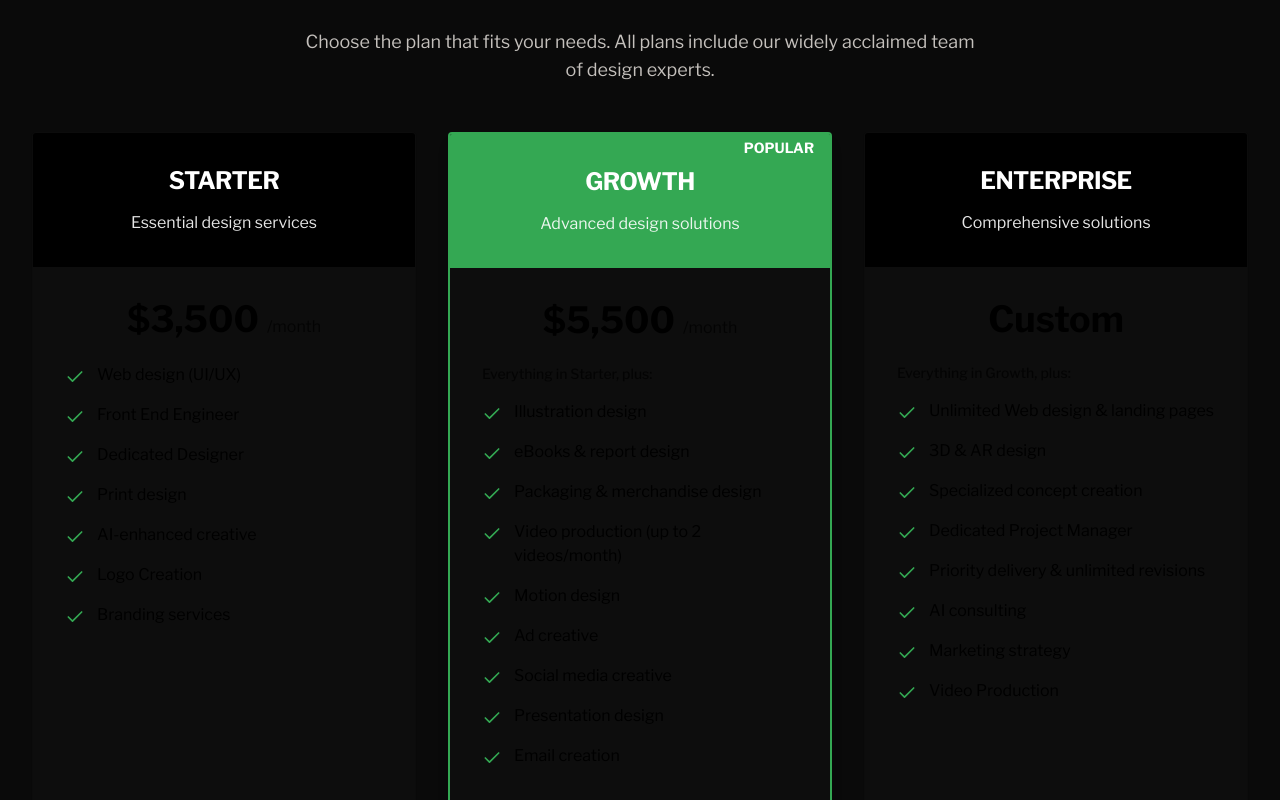
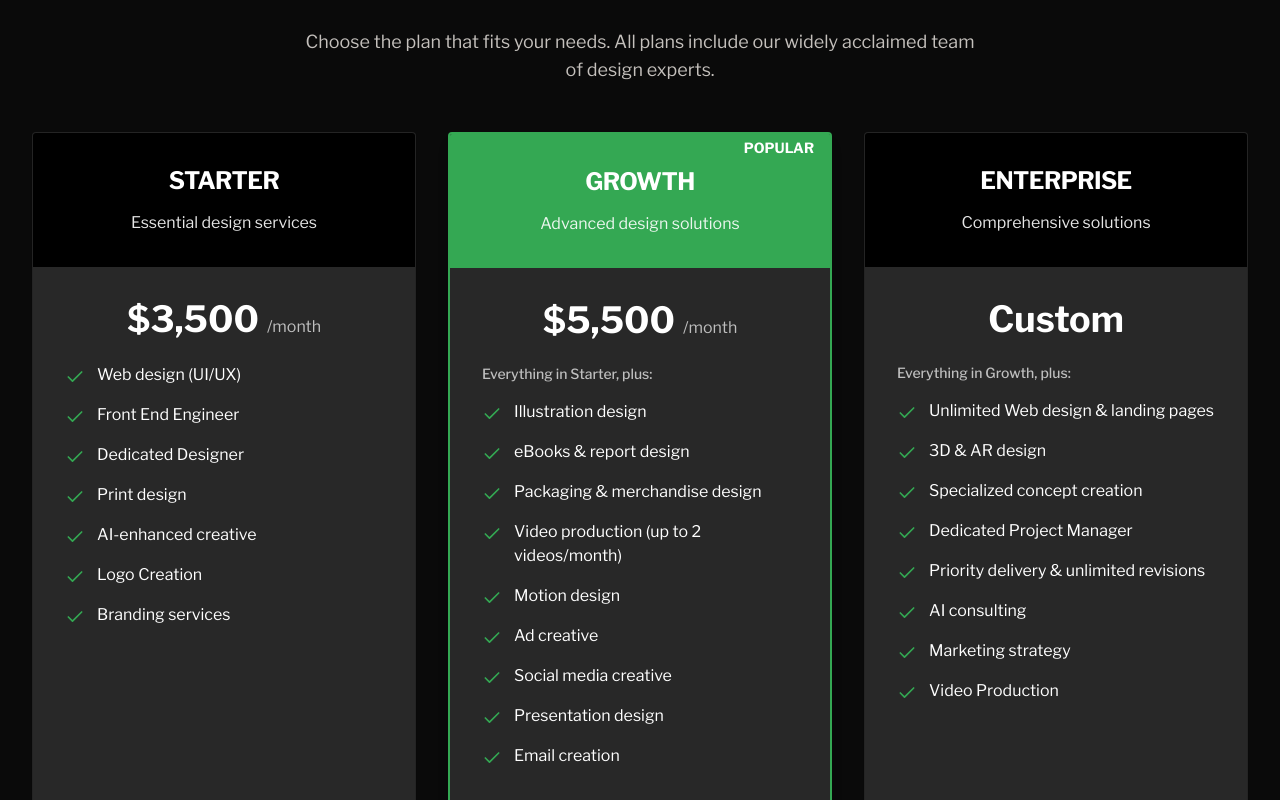
Before and after one commit to hanzoai/agency, a React (Vite) app: page / in a window 1280 px wide. Shown: the part 5580-6380 px from the top of the page. Built offline with nearby package versions, Linux system fonts and the light colour scheme.

Commit message:
Set dark grey card background
Updates the card background color to dark grey.

```diff
--- a/src/components/Pricing.tsx
+++ b/src/components/Pricing.tsx
@@ -52,7 +52,7 @@ const Pricing = () => {
 
         <div className="grid md:grid-cols-3 gap-8 reveal-slide-up">
           {/* Starter Plan */}
-          <Card className="border border-black/10 overflow-hidden flex flex-col h-full">
+          <Card className="border border-black/10 overflow-hidden flex flex-col h-full bg-beige-200">
             <CardHeader className="bg-black p-8 text-white text-center">
               <h3 className="text-2xl font-bold mb-2 uppercase">Starter</h3>
               <p className="opacity-90">Essential design services</p>
@@ -60,15 +60,15 @@ const Pricing = () => {
 
             <CardContent className="p-8 flex-grow">
               <div className="flex justify-center items-baseline mb-6">
-                <span className="text-4xl font-bold text-black">$3,500</span>
-                <span className="ml-2 text-black/70">/month</span>
+                <span className="text-4xl font-bold text-white">$3,500</span>
+                <span className="ml-2 text-white/70">/month</span>
               </div>
 
               <ul className="space-y-4 mb-8">
                 {starterFeatures.map((feature, index) => (
                   <li key={index} className="flex items-start">
                     <Check size={20} className="text-accent mr-3 mt-1 flex-shrink-0" />
-                    <span className="text-black">{feature}</span>
+                    <span className="text-white">{feature}</span>
                   </li>
                 ))}
               </ul>
@@ -86,7 +86,7 @@ const Pricing = () => {
           </Card>
 
           {/* Growth Plan */}
-          <Card className="border-2 border-accent overflow-hidden flex flex-col h-full shadow-lg relative">
+          <Card className="border-2 border-accent overflow-hidden flex flex-col h-full shadow-lg relative bg-beige-200">
             <div className="absolute top-0 right-0 bg-accent text-white px-4 py-1 text-sm font-bold">
               POPULAR
             </div>
@@ -97,17 +97,17 @@ const Pricing = () => {
 
             <CardContent className="p-8 flex-grow">
               <div className="flex justify-center items-baseline mb-6">
-                <span className="text-4xl font-bold text-black">$5,500</span>
-                <span className="ml-2 text-black/70">/month</span>
+                <span className="text-4xl font-bold text-white">$5,500</span>
+                <span className="ml-2 text-white/70">/month</span>
               </div>
 
-              <p className="text-sm text-black/70 mb-4 font-medium">Everything in Starter, plus:</p>
+              <p className="text-sm text-white/70 mb-4 font-medium">Everything in Starter, plus:</p>
 
               <ul className="space-y-4 mb-8">
                 {growthFeatures.map((feature, index) => (
                   <li key={index} className="flex items-start">
                     <Check size={20} className="text-accent mr-3 mt-1 flex-shrink-0" />
-                    <span className="text-black">{feature}</span>
+                    <span className="text-white">{feature}</span>
                   </li>
                 ))}
               </ul>
@@ -125,7 +125,7 @@ const Pricing = () => {
           </Card>
 
           {/* Enterprise Plan */}
-          <Card className="border border-black/10 overflow-hidden flex flex-col h-full">
+          <Card className="border border-black/10 overflow-hidden flex flex-col h-full bg-beige-200">
             <CardHeader className="bg-black p-8 text-white text-center">
               <h3 className="text-2xl font-bold mb-2 uppercase">Enterprise</h3>
               <p className="opacity-90">Comprehensive solutions</p>
@@ -133,16 +133,16 @@ const Pricing = () => {
 
             <CardContent className="p-8 flex-grow">
               <div className="flex justify-center items-baseline mb-6">
-                <span className="text-4xl font-bold text-black">Custom</span>
+                <span className="text-4xl font-bold text-white">Custom</span>
               </div>
 
-              <p className="text-sm text-black/70 mb-4 font-medium">Everything in Growth, plus:</p>
+              <p className="text-sm text-white/70 mb-4 font-medium">Everything in Growth, plus:</p>
 
               <ul className="space-y-4 mb-8">
                 {enterpriseFeatures.map((feature, index) => (
                   <li key={index} className="flex items-start">
                     <Check size={20} className="text-accent mr-3 mt-1 flex-shrink-0" />
-                    <span className="text-black">{feature}</span>
+                    <span className="text-white">{feature}</span>
                   </li>
                 ))}
               </ul>
```
